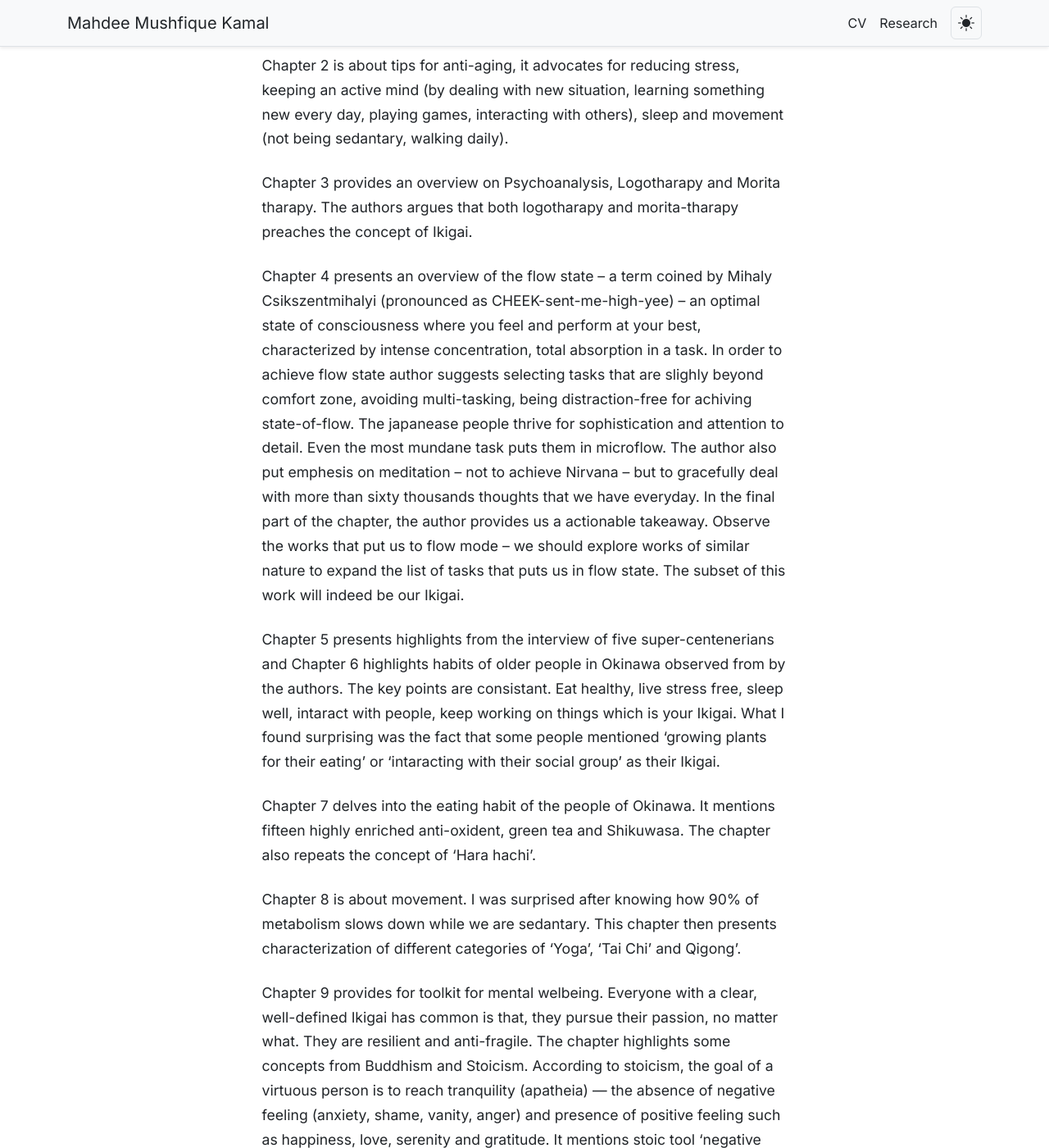
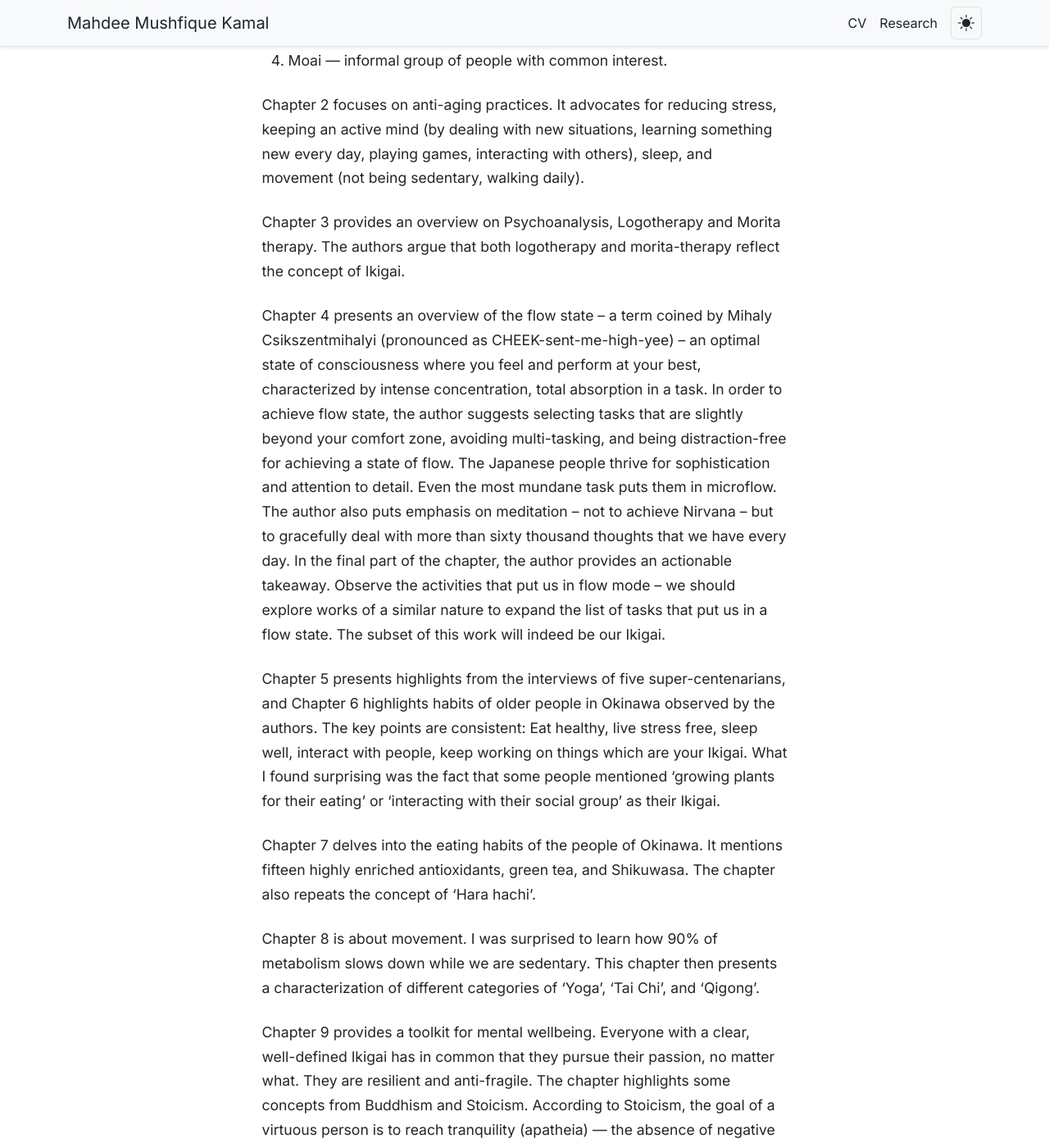
Before and after one commit to MahdeeMushfiqueKamal/MahdeeMushfiqueKamal.github.io, a Jekyll site: the page built from _posts/2026-04-29-Ikigai.md, in a window 1280 px wide and 1400 px high, scrolled down 728 px. Shown: the whole window at 82% size. Built offline with Jekyll 4.4.1, drawn with Linux system fonts in a browser that asks for light colours; some of the changed text lies outside the part shown.

Commit message:
Grammar Fix

```diff
--- a/_posts/2026-04-29-Ikigai.md
+++ b/_posts/2026-04-29-Ikigai.md
@@ -5,42 +5,48 @@ categories: self-reflection
 excerpt:
 image: assets/images/blog/Ikigai19.jpg
 ---
-I had learned the concept of Ikigai (reason for being) from the internet a while ago --- however couldn't make the time to read the book cover-to-cover.
+I came across the concept of Ikigai (reason for being) online a while ago, but I never made the time to read the book cover to cover.
 That being said, I finished the book this week.
-I started with the hope that this book would provide me a framework for achieving Ikigai but I got disappointed when I realized that this book is about tips for a longer (and happy life).
-Being 25, finding the purpose of my life is more important than caring about healthy practices for being a centenerian.
-Here is the short summary of my takes on the book.
 
-Chapter 1 summerizes the habits, practices and mindset of hundreds of centenerians to uncover the reason for their longer life, which can be attributed to
-1. Ikigai -- of course,
+I started the book hoping it would provide me with a framework for discovering Ikigai.
+Instead, I was slightly disappointed to find that the book is more about tips for a long and happy life.
+Being 25, finding the purpose of my life is more important than caring about healthy practices for being a centenarian.
+Still, I found the book very useful.
+
+Here’s a brief summary of my takeaways:
+
+Chapter 1 summarizes the habits, practices and mindsets of centenarians to uncover the reason for their longer life, which can be attributed to
+1. Ikigai --- of course,
 2. Not retiring early,
-3. Hara hachi -- fill your belly to 80%
-4. Moai -- informal group of people with common interest.
+3. Hara Hachi Bu --- fill your belly to 80%
+4. Moai --- informal group of people with common interest.
 
-Chapter 2 is about tips for anti-aging, it advocates for reducing stress, keeping an active mind (by dealing with new situation, learning something new every day, playing games, interacting with others), sleep and movement (not being sedantary, walking daily).
+Chapter 2 focuses on anti-aging practices.
+It advocates for reducing stress, keeping an active mind (by dealing with new situations, learning something new every day, playing games, interacting with others), sleep, and movement (not being sedentary, walking daily).
 
-Chapter 3 provides an overview on Psychoanalysis, Logotharapy and Morita tharapy. The authors argues that both logotharapy and morita-tharapy preaches the concept of Ikigai.
+Chapter 3 provides an overview on Psychoanalysis, Logotherapy and Morita therapy.
+The authors argue that both logotherapy and morita-therapy reflect the concept of Ikigai.
 
 Chapter 4 presents an overview of the flow state -- a term coined by Mihaly Csikszentmihalyi (pronounced as CHEEK-sent-me-high-yee) -- an optimal state of consciousness where you feel and perform at your best, characterized by intense concentration, total absorption in a task.
-In order to achieve flow state author suggests selecting tasks that are slighly beyond comfort zone, avoiding multi-tasking, being distraction-free for achiving state-of-flow.
-The japanease people thrive for sophistication and attention to detail.
+In order to achieve flow state, the author suggests selecting tasks that are slightly beyond your comfort zone, avoiding multi-tasking, and being distraction-free for achieving a state of flow.
+The Japanese people thrive for sophistication and attention to detail.
 Even the most mundane task puts them in microflow.
-The author also put emphesis on meditation -- not to achieve Nirvana -- but to gracefully deal with more than sixty thousands thoughts that we have everyday.
-In the final part of the chapter, the author provides us a actionable takeaway. Observe the works that put us to flow mode -- we should explore works of similar nature to expand the list of tasks that puts us in flow state. The subset of this work will indeed be our Ikigai.
+The author also puts emphasis on meditation -- not to achieve Nirvana -- but to gracefully deal with more than sixty thousand thoughts that we have every day.
+In the final part of the chapter, the author provides an actionable takeaway. Observe the activities that put us in flow mode -- we should explore works of a similar nature to expand the list of tasks that put us in a flow state. The subset of this work will indeed be our Ikigai.
 
-Chapter 5 presents highlights from the interview of five super-centenerians and Chapter 6 highlights habits of older people in Okinawa observed from by the authors. The key points are consistant. Eat healthy, live stress free, sleep well, intaract with people, keep working on things which is your Ikigai. What I found surprising was the fact that some people mentioned 'growing plants for their eating' or 'intaracting with their social group' as their Ikigai.
+Chapter 5 presents highlights from the interviews of five super-centenarians, and Chapter 6 highlights habits of older people in Okinawa observed by the authors. The key points are consistent: Eat healthy, live stress free, sleep well, interact with people, keep working on things which are your Ikigai. What I found surprising was the fact that some people mentioned 'growing plants for their eating' or 'interacting with their social group' as their Ikigai.
 
-Chapter 7 delves into the eating habit of the people of Okinawa. It mentions fifteen highly enriched anti-oxident, green tea and Shikuwasa. The chapter also repeats the concept of 'Hara hachi'.
+Chapter 7 delves into the eating habits of the people of Okinawa. It mentions fifteen highly enriched antioxidants, green tea, and Shikuwasa. The chapter also repeats the concept of 'Hara hachi'.
 
-Chapter 8 is about movement. I was surprised after knowing how 90% of metabolism slows down while we are sedantary. This chapter then presents characterization of different categories of 'Yoga', 'Tai Chi' and Qigong'.
+Chapter 8 is about movement. I was surprised to learn how 90% of metabolism slows down while we are sedentary. This chapter then presents a characterization of different categories of 'Yoga', 'Tai Chi', and 'Qigong'.
 
-Chapter 9 provides for toolkit for mental welbeing.
-Everyone with a clear, well-defined Ikigai has common is that, they pursue their passion, no matter what. They are resilient and anti-fragile.
+Chapter 9 provides a toolkit for mental wellbeing.
+Everyone with a clear, well-defined Ikigai has in common that they pursue their passion, no matter what. They are resilient and anti-fragile.
 The chapter highlights some concepts from Buddhism and Stoicism.
-According to stoicism, the goal of a virtuous person is to reach tranquility (apatheia) --- the absence of negative feeling (anxiety, shame, vanity, anger) and presence of positive feeling such as happiness, love, serenity and gratitude.
-It mentions stoic tool 'negative visualization', meditation and living in 'here and now' -- similar to japanease 'Ichi-go ichi-e' (translation: This moment comes only now and never again).
-The author also mentions 'Wabi Sabi' --- a world view which finds beauty in the imperfection --- as an opportunity to grow.
-Finaly the chapter ends with the importance of Antifragility. Having a second source of income, having social connection with a large number of people instead of a single one or removing habits that makes us weak is the examples of things that can make us antifragile.
+According to Stoicism, the goal of a virtuous person is to reach tranquility (apatheia) --- the absence of negative feelings (anxiety, shame, vanity, anger) and the presence of positive feelings such as happiness, love, serenity, and gratitude.
+It mentions the Stoic tool 'negative visualization', meditation, and living in the 'here and now' -- similar to the Japanese 'Ichi-go ichi-e' (translation: This moment comes only now and never again).
+The author also mentions 'Wabi Sabi' --- a worldview which finds beauty in imperfection --- as an opportunity to grow.
+Finally, the chapter ends with the importance of Antifragility. Having a second source of income, having social connections with a large number of people instead of a single one, or removing habits that make us weak are examples of things that can make us antifragile.
 
-Upon finising the book I felt a sense of calm. My recent rejections made me slighly cynical. However, hunting insights from research paper, coming up with interesting idea, coding them to create new value in the world -- that's my Ikigai. I will keep doing it no matter what.
-For an exercise for myself, I will later try to figure out the philosophies of Ikigai with Islamic and Indinan sub-continental values.
+Upon finishing the book, I felt a sense of calm. My recent rejections made me slightly cynical. However, hunting insights from research papers, coming up with interesting ideas, and coding them to create new value in the world --- that's my Ikigai. I will keep doing it no matter what.
+As an exercise for myself, I will later try to figure out the philosophies of Ikigai with Islamic and Indian sub-continental values.
```
